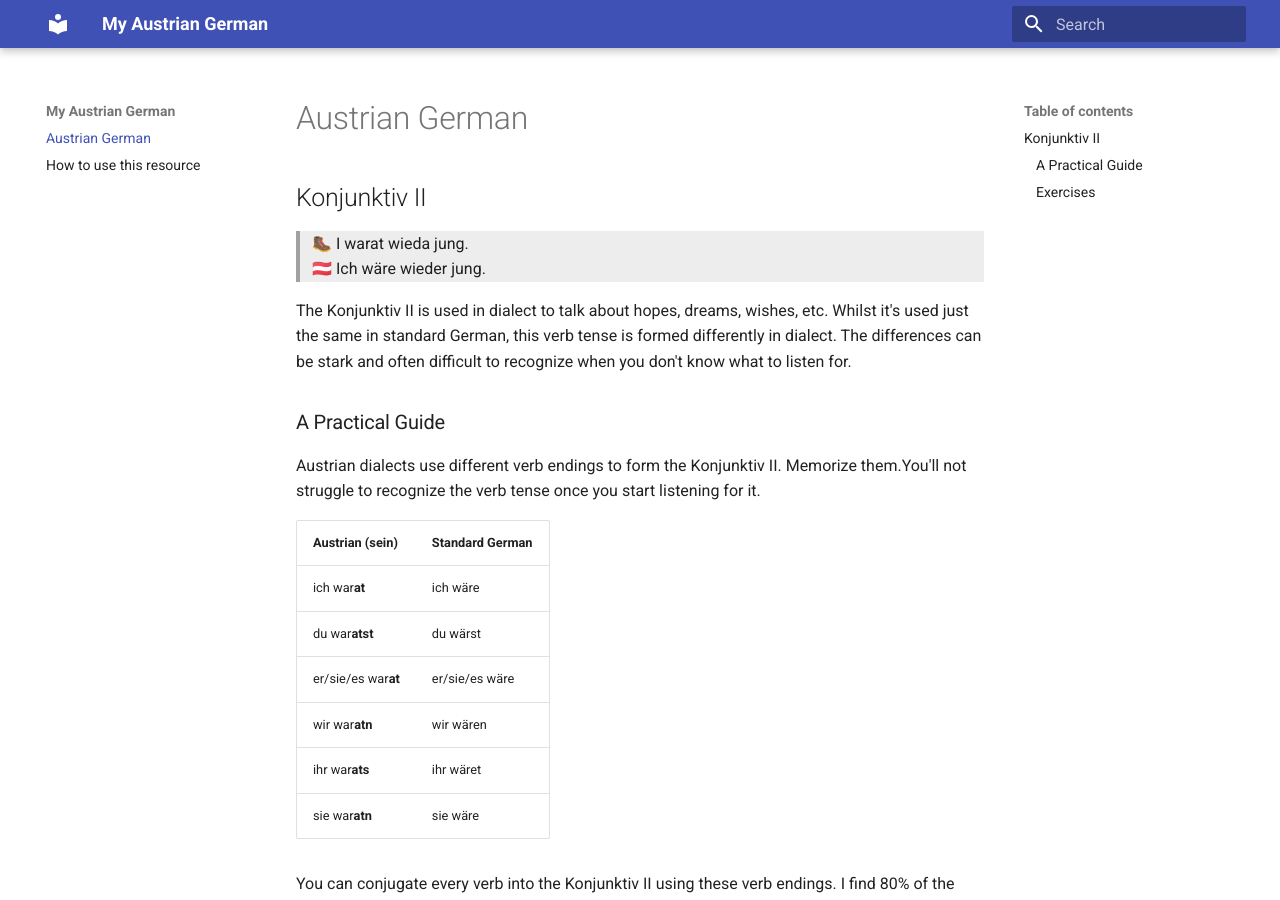
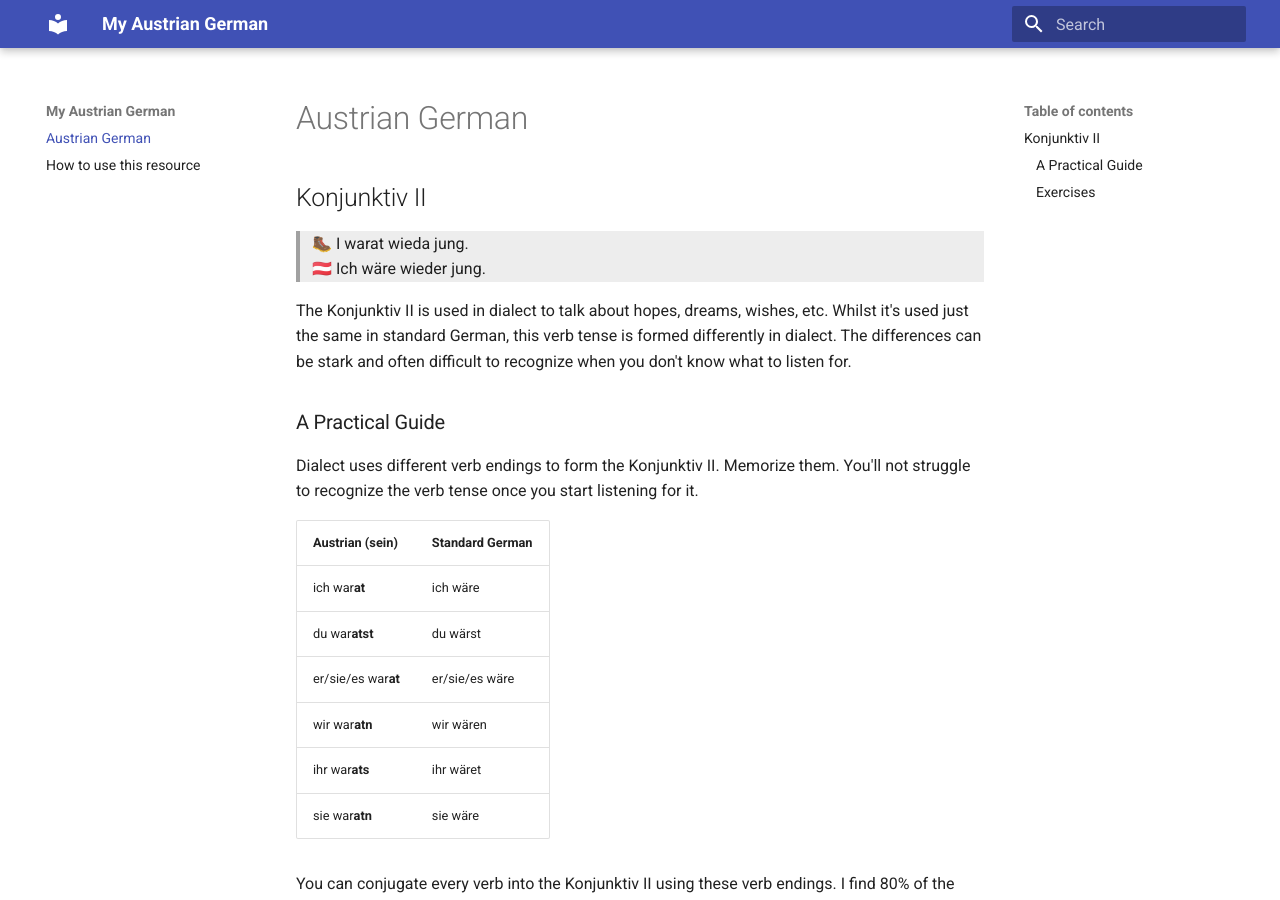
Before and after one commit to vogt4nick/austrian-german, an MkDocs documentation site: the page built from docs/index.md, in a window 1280 px wide and 900 px high. Built offline with MkDocs 1.6.1 and Material for MkDocs 9.7.7, drawn with Linux system fonts in a browser that asks for light colours; plug-ins that fetch from the network failed and are left out.

Commit message:
minor text fixes

```diff
--- a/docs/index.md
+++ b/docs/index.md
@@ -9,7 +9,7 @@ The Konjunktiv II is used in dialect to talk about hopes, dreams, wishes, etc. W
 
 ### A Practical Guide
 
-Austrian dialects use different verb endings to form the Konjunktiv II. Memorize them.You'll not struggle to recognize the verb tense once you start listening for it.
+Dialect uses different verb endings to form the Konjunktiv II. Memorize them. You'll not struggle to recognize the verb tense once you start listening for it.
 
 | Austrian (sein)     | Standard German |
 | :------------------ | :-------------- |
```
